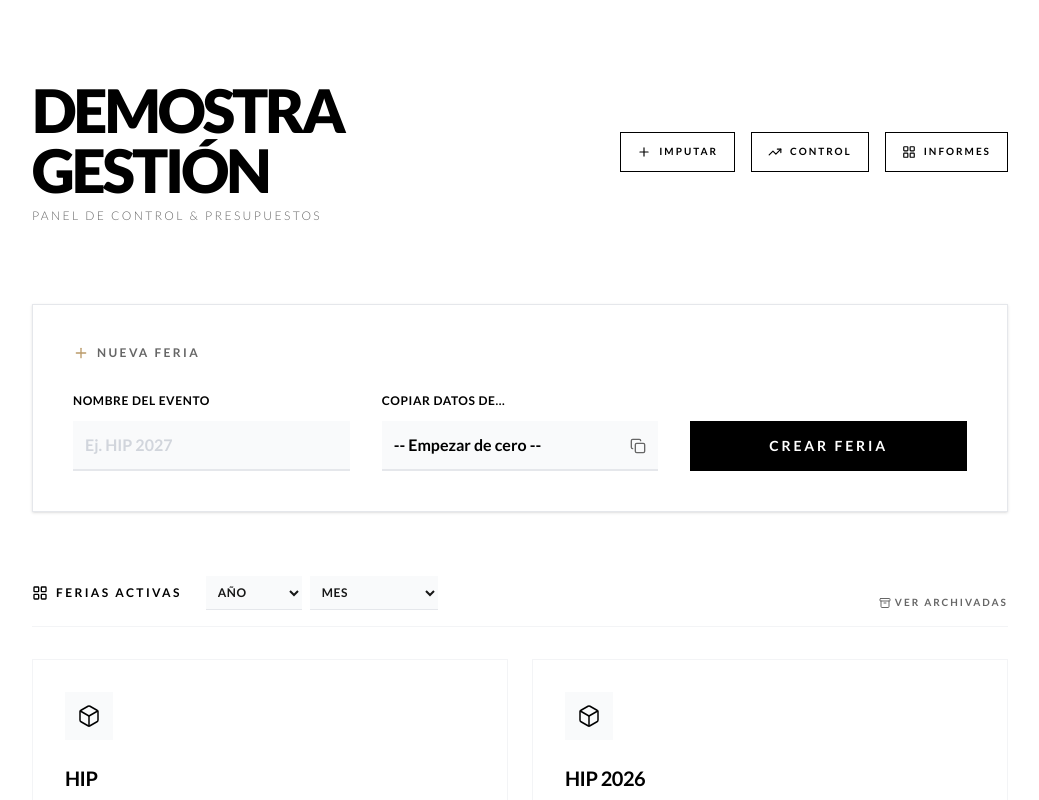
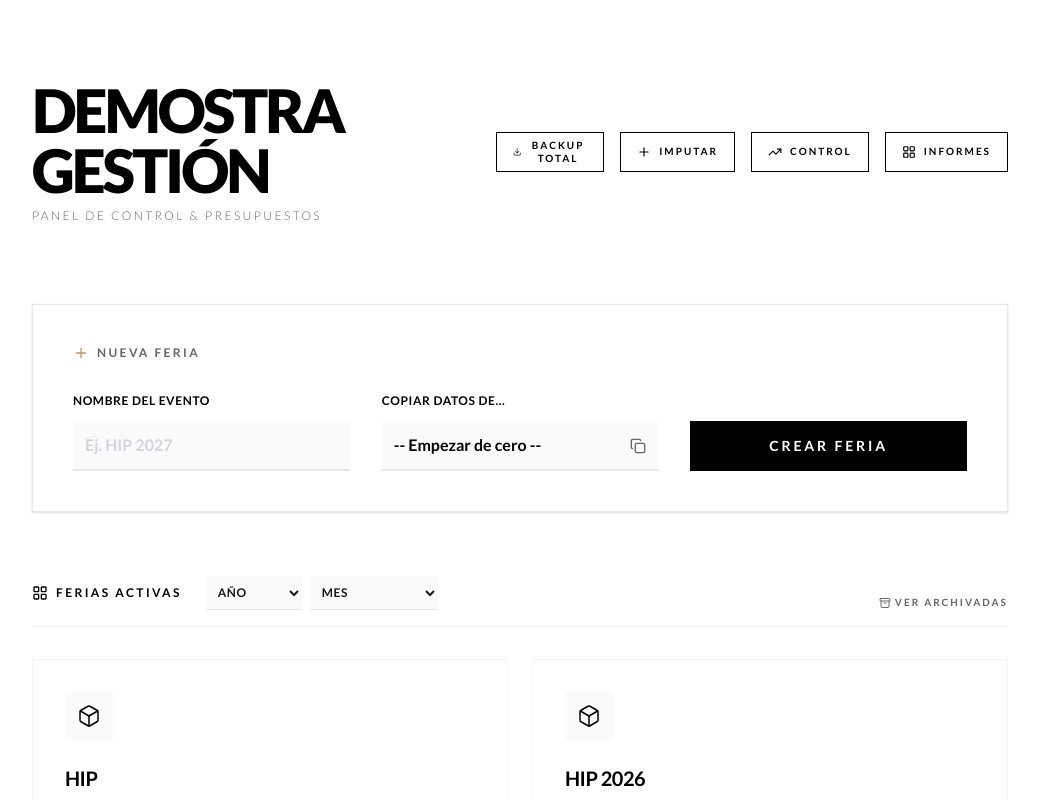
Before and after one commit to actionbdmgalicia-lgtm/demostra-gestion, a Next.js app: page / in a window 1280 px wide. Shown: the top 800 px of the page, without its empty margins (120-1159 px from the left). Built offline with nearby package versions, Linux system fonts and the light colour scheme.

Commit message:
Fix create fair error and add full data export

```diff
--- a/src/app/actions_home.ts
+++ b/src/app/actions_home.ts
@@ -10,7 +10,12 @@ export async function createFair(formData: FormData) {
 
     if (!name) return;
 
+    try {
         const db = await getDB();
+
+        // Ensure fairs array exists
+        if (!db.fairs) db.fairs = [];
+
         const newId = name.replace(/\s+/g, '-').toUpperCase() + '-' + new Date().getFullYear();
 
         if (db.fairs.find((f: any) => f.id === newId)) {
@@ -18,7 +23,7 @@ export async function createFair(formData: FormData) {
         }
 
         // Base structure
-    let newFair = {
+        let newFair: any = {
             id: newId,
             name,
             status: 'Active',
@@ -45,5 +50,16 @@ export async function createFair(formData: FormData) {
         await saveDB(db);
 
         revalidatePath('/');
+    } catch (error) {
+        console.error("Error creating fair:", error);
+        // Note: In server actions, redirect should be outside try/catch usually if it throws,
+        // but here we want to catch other errors. Redirect throws a specific error type NEXT_REDIRECT
+        // so we must re-throw if it's a redirect.
+        if ((error as any).message === 'NEXT_REDIRECT') throw error;
+        throw new Error("Failed to create fair");
+    }
+
+    // Redirect after success (outside try/catch to avoid catching the redirect error)
+    const newId = name.replace(/\s+/g, '-').toUpperCase() + '-' + new Date().getFullYear();
     redirect(`/ferias/${newId}`);
 }
--- a/src/app/page.tsx
+++ b/src/app/page.tsx
@@ -1,7 +1,7 @@
-
 import { getFairs } from '@/lib/api';
 import { createFair } from '@/app/actions_home';
-import FairList from '@/components/FairList'; // New client component for filtering
+import FairList from '@/components/FairList';
+import FullExportButton from '@/components/FullExportButton';
 import { Plus, Copy, LayoutGrid, TrendingUp } from 'lucide-react';
 
 export const dynamic = 'force-dynamic';
@@ -22,6 +22,7 @@ export default async function Home() {
         </div>
 
         <div className="flex gap-4">
+          <FullExportButton />
           <a href="/gastos" className="btn-secondary text-[10px] uppercase tracking-widest flex items-center gap-2 h-10 px-4">
             <Plus size={14} /> Imputar
           </a>
--- a/src/components/BudgetComparison.tsx
+++ b/src/components/BudgetComparison.tsx
@@ -119,7 +119,6 @@ export default function BudgetComparison() {
     };
 
     const handleExport = () => {
-        // ... (existing export logic remains the same, simplified for brevity in this edit plan but implies full replacement if not careful, I will keep function body intact in real apply)
         const wb = XLSX.utils.book_new();
         const exportData: any[] = [];
 
@@ -128,6 +127,7 @@ export default function BudgetComparison() {
 
         // Rows
         comparisonData.rows.forEach(row => {
+            // Summary Row
             exportData.push([
                 row.category,
                 row.budget,
@@ -137,6 +137,38 @@ export default function BudgetComparison() {
                 row.real,
                 row.margin
             ]);
+
+            // Detail Rows
+            const details = getCategoryExpenses(row.category);
+            if (details.length > 0) {
+                // Sub-header for details (optional, or just indent)
+                // exportData.push(['', 'Fecha', 'Proveedor', 'Concepto', 'Importe', '', '']);
+
+                details.forEach((exp: any) => {
+                    let amount = 0;
+                    if (selectedClientId === 'ALL') {
+                        if (exp.distribution) {
+                            Object.values(exp.distribution).forEach((v: any) => amount += (typeof v === 'number' ? v : 0));
+                        } else {
+                            amount = exp.totalAmount;
+                        }
+                    } else {
+                        amount = exp.distribution?.[selectedClientId] || 0;
+                    }
+
+                    if (amount !== 0) {
+                        exportData.push([
+                            `    ${exp.provider} - ${exp.concept} (${exp.date})`, // Indented Description
+                            '', // Budget empty
+                            '', // Pct empty
+                            '', // Earned empty
+                            amount, // Real Cost
+                            amount, // Imputed
+                            ''  // Margin empty
+                        ]);
+                    }
+                });
+            }
         });
 
         // Totals
--- /dev/null
+++ b/src/components/FullExportButton.tsx
@@ -0,0 +1,77 @@
+'use client';
+
+import React, { useState } from 'react';
+import * as XLSX from 'xlsx';
+import { Download, Loader2 } from 'lucide-react';
+import { getAllFairsAndClients } from '@/app/actions_data';
+import { getFairExpenses } from '@/app/actions_expenses';
+
+export default function FullExportButton() {
+    const [loading, setLoading] = useState(false);
+
+    const handleExportAll = async () => {
+        setLoading(true);
+        try {
+            // 1. Fetch all fairs
+            const fairs = await getAllFairsAndClients();
+
+            const wb = XLSX.utils.book_new();
+
+            // 2. Iterate each fair to create a sheet or fetch expenses
+            // The user wants "TODAS las ferias (en un unico EXCEL, TODOS los Gastos"
+            // Let's create one big sheet or one sheet per fair?
+            // "descargar un fichero unico con: Todas las ferias ... TODOS los Gastos"
+            // Usually means a consolidated list of expenses.
+
+            const allExpenses: any[] = [];
+
+            for (const fair of fairs) {
+                // Fetch expenses for this fair
+                // Note: getAllFairsAndClients might not return realExpenses depending on implementation,
+                // but usually it returns clients. Structure check:
+                // actions_data.ts returns "db.fairs" (so it includes realExpenses).
+
+                // Let's rely on getAllFairsAndClients returning the full DB object effectively for fairs.
+                // But better to be safe, get expenses explicitly or check if they are in fair object.
+                // Based on previous reads, db.json structure has `realExpenses` inside fair.
+                // So fairs variable likely has them.
+
+                const expenses = fair.realExpenses || [];
+
+                expenses.forEach((exp: any) => {
+                    allExpenses.push({
+                        'Feria': fair.name,
+                        'Fecha': exp.date,
+                        'Proveedor': exp.provider,
+                        'Concepto': exp.concept,
+                        'Partida': exp.category,
+                        'Importe Total': exp.totalAmount,
+                        'Modo Distribución': exp.distributionMode,
+                        // Add client distribution details?
+                        // If it's "TODOS los Gastos", raw list is best.
+                    });
+                });
+            }
+
+            const ws = XLSX.utils.json_to_sheet(allExpenses);
+            XLSX.utils.book_append_sheet(wb, ws, "Gastos Consolidado");
+            XLSX.writeFile(wb, `Backup_Completo_${new Date().toISOString().split('T')[0]}.xlsx`);
+
+        } catch (e) {
+            console.error(e);
+            alert("Error al exportar");
+        }
+        setLoading(false);
+    };
+
+    return (
+        <button
+            onClick={handleExportAll}
+            disabled={loading}
+            className="btn-secondary text-[10px] uppercase tracking-widest flex items-center gap-2 h-10 px-4"
+        >
+            {loading ? <Loader2 size={14} className="animate-spin" /> : <Download size={14} />}
+            Backup Total
+        </button>
+    );
+}
```
Lines whose indentation alone changed are shown as unchanged.
